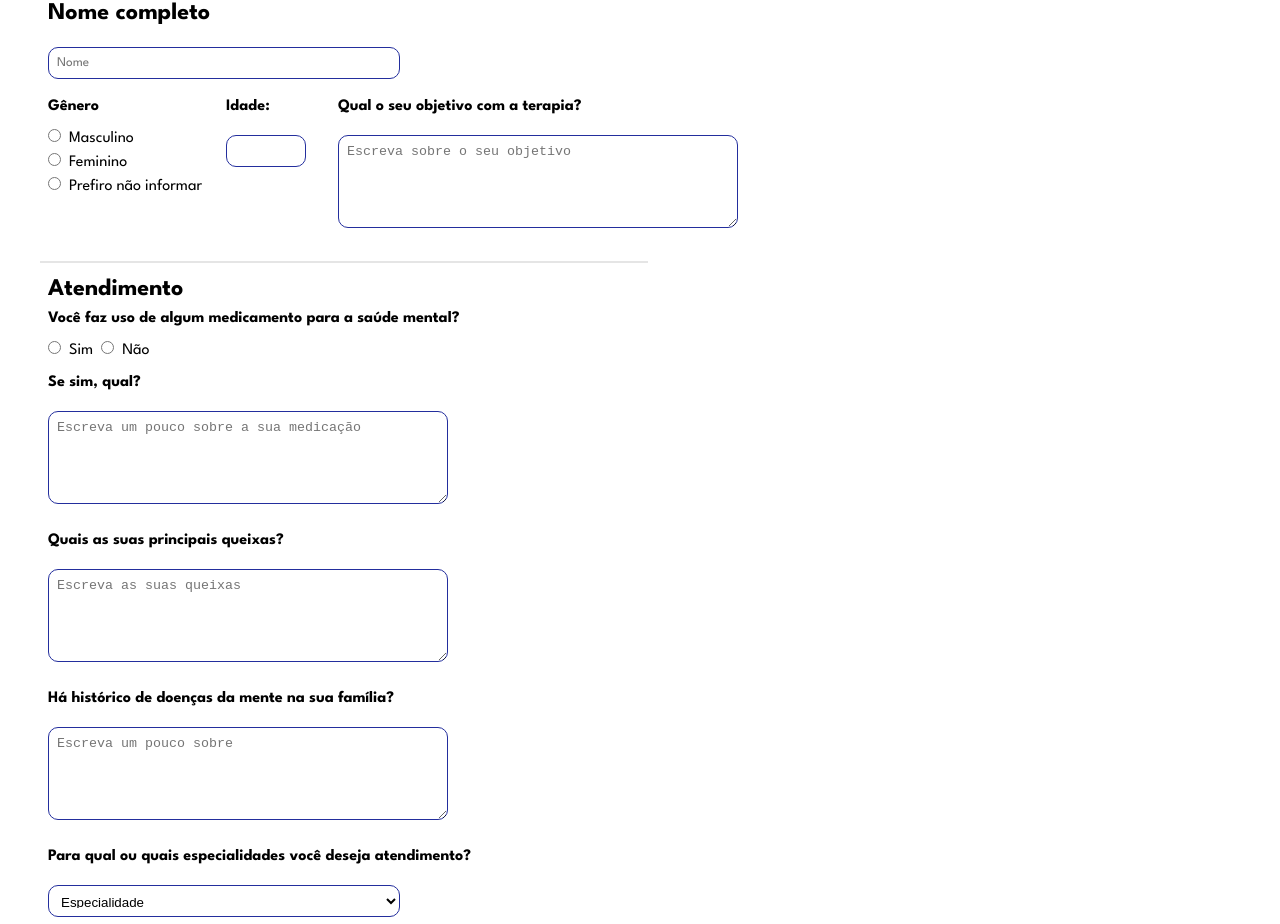
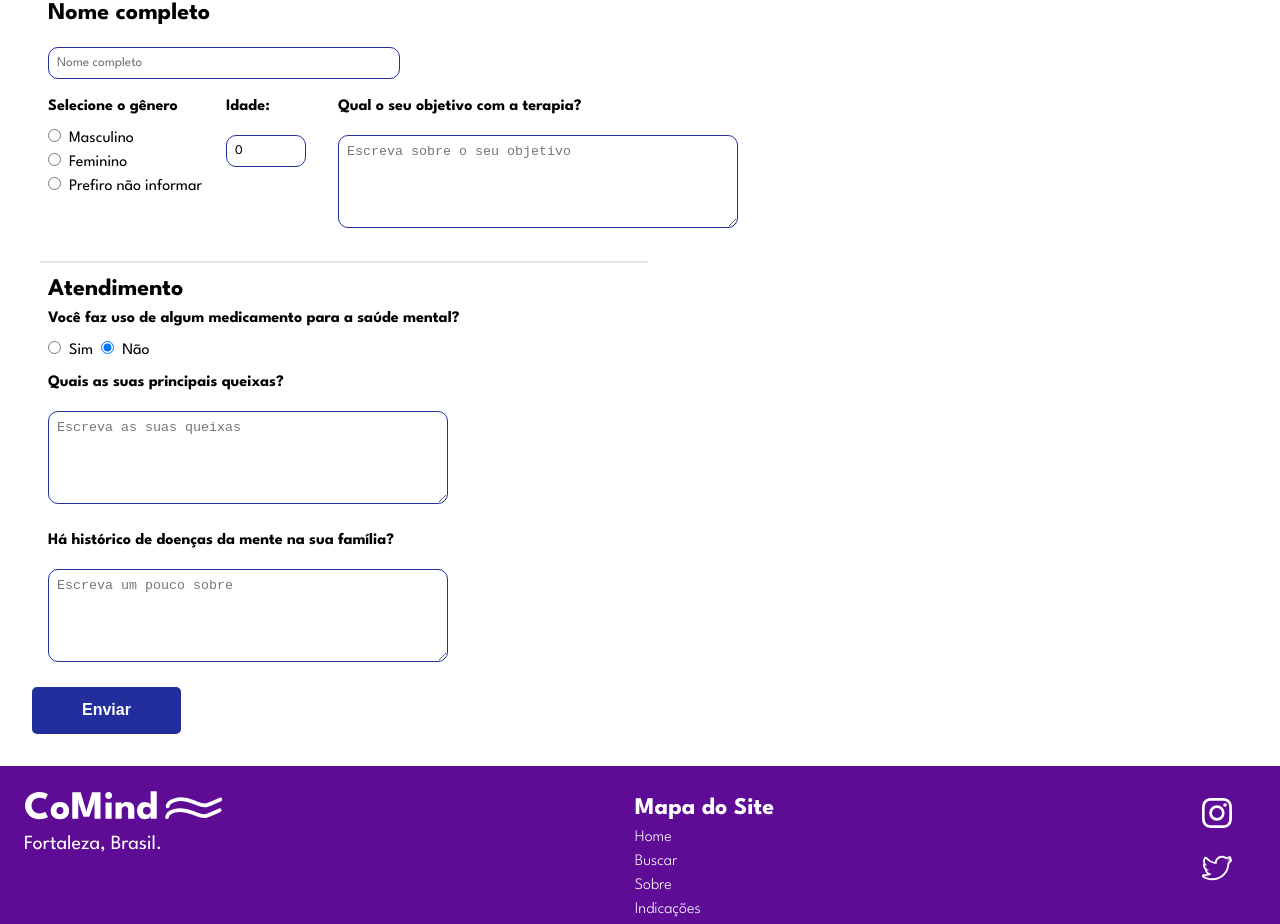
Before and after one commit to ingrydf12/coMind-Front, a React (Vite) app: page /form-pacient in a window 1280 px wide. Shown: the part 160-1084 px from the top of the page. Built offline with nearby package versions, Linux system fonts and the light colour scheme.

Commit message:
feat: register function (pacient)

```diff
--- a/src/pages/Forms/FormPacient.jsx
+++ b/src/pages/Forms/FormPacient.jsx
@@ -1,41 +1,78 @@
-import React from "react";
-import "./Forms.css"
+import React, { useState } from "react";
+import "./Forms.css";
 import Button from "../../components/Button/CustomButton";
+import authService from "../../api/authValidation";
+import { useNavigate, useLocation } from 'react-router-dom';
 
 const FormPacient = () => {
+    const navigate = useNavigate();
+    const { state } = useLocation();
+
+    const [form, setForm] = useState({
+      nomeCompleto: '',
+      genero: '',
+      idade: 0,
+      principaisQueixas: '',
+      usoDeMedicamentos: 'NAO',
+      objetivoDaTerapia: '',
+      historicoFamiliar: ''
+    });
+
+    const handleChange = (e) => {
+      const { name, value, type } = e.target;
+      const finalValue = type === 'number' ? parseInt(value) : value;
+      setForm({ ...form, [name]: finalValue });
+    };
+
+    const handleSubmit = async (e) => {
+      e.preventDefault();
+      const { confirmarSenha, ...dados } = state;
+
+      try {
+        await authService.register({
+          ...dados,
+          ...form,
+        });
+        alert("Cadastro realizado com sucesso!");
+        navigate('/login');
+      } catch (error) {
+        alert("Erro ao cadastrar: " + error.message);
+      }
+    };
+
     return(
-        <form className="form-style">
+        <form className="form-style" onSubmit={handleSubmit}>
             <h1>Preencha com suas informações</h1>
             {/* Informações Pessoais */}
             <div>
                 <div className="personal">
                     <div>
-                        <label className="main-title" for="name">Nome completo</label>
-                        <input className="type-large" type="text" id="name" name="name" placeholder="Nome" required />
+                        <label className="main-title" htmlFor="nomeCompleto">Nome completo</label>
+                        <input className="type-large" type="text" onChange={handleChange} id="nomeCompleto" name="nomeCompleto" value={form.nomeCompleto} placeholder="Nome completo" required />
                     </div>
                 </div>
 
                 <div className="personal">
                     <fieldset className="fieldset-form">
-                        <legend>Gênero</legend>
-                        <input type="radio" id="masculine" name="gender" required />
-                        <label for="masculine">Masculino</label>
+                        <legend>Selecione o gênero</legend>
+                        <input type="radio" id="masculine" onChange={handleChange} value="MASCULINO" name="genero" required />
+                        <label htmlFor="masculine">Masculino</label>
                         <br />
-                        <input type="radio" id="feminine" name="gender" required />
-                        <label for="feminine">Feminino</label>
+                        <input type="radio" value="FEMININO" id="feminine" name="genero" onChange={handleChange} required />
+                        <label htmlFor="feminine">Feminino</label>
                         <br />
-                        <input type="radio" id="not-inform" name="gender" required />
-                        <label for="not-inform">Prefiro não informar</label>
+                        <input type="radio" value="NAO_INFORMADO" id="not-inform" name="genero" onChange={handleChange} required />
+                        <label htmlFor="not-inform">Prefiro não informar</label>
                     </fieldset>
 
                     <div>
-                        <label className="sub-title" for="age">Idade:</label>
-                        <input className="type-short" type="number" id="age" name="age" required />
+                        <label className="sub-title" htmlFor="idade">Idade:</label>
+                        <input className="type-short" onChange={handleChange} value={form.idade} type="number" id="idade" name="idade" min="0" required />
                     </div>
 
                     <div>
-                        <label className="sub-title" for="objectives">Qual o seu objetivo com a terapia?</label>
-                        <textarea className="textarea-form" id="objectives" name="objectives" placeholder="Escreva sobre o seu objetivo" rows="5" cols="30" required />
+                        <label className="sub-title" htmlFor="objetivoDaTerapia">Qual o seu objetivo com a terapia?</label>
+                        <textarea className="textarea-form" onChange={handleChange} value={form.objetivoDaTerapia} id="objetivoDaTerapia" name="objetivoDaTerapia" placeholder="Escreva sobre o seu objetivo" rows="5" cols="30" required />
                     </div>
                 </div>
             </div>
@@ -49,46 +86,27 @@ const FormPacient = () => {
                 <label className="main-title">Atendimento</label>
                 <div className="service">
                     <div>
-                        <fildset className="fieldset-form">
+                        <fieldset className="fieldset-form">
                             <legend>Você faz uso de algum medicamento para a saúde mental?</legend>
-                            <input type="radio" id="yes" name="medicines" required />
-                            <label for="yes">Sim</label>
-                            <input type="radio" id="no" name="medicines" required />
-                            <label for="no">Não</label>
-                        </fildset>
+                            <input type="radio" id="yes" name="usoDeMedicamentos" value="SIM" onChange={handleChange} checked={form.usoDeMedicamentos === 'SIM'} required />
+                            <label htmlFor="yes">Sim</label>
+                            <input type="radio" id="no" name="usoDeMedicamentos" value="NAO" onChange={handleChange} checked={form.usoDeMedicamentos === 'NAO'} required />
+                            <label htmlFor="no">Não</label>
+                        </fieldset>
 
                         <div>
-                            <label className="sub-title" for="medicines-yes">Se sim, qual?</label>
-                            <textarea className="textarea-form" id="medicines-yes" name="medicines-yes" placeholder="Escreva um pouco sobre a sua medicação" rows="5" cols="30" />
+                            <label className="sub-title" htmlFor="principaisQueixas">Quais as suas principais queixas?</label>
+                            <textarea className="textarea-form" onChange={handleChange} value={form.principaisQueixas} id="principaisQueixas" name="principaisQueixas" placeholder="Escreva as suas queixas" rows="5" cols="30" required />
                         </div>
 
                         <div>
-                            <label className="sub-title" for="medicines-yes">Quais as suas principais queixas?</label>
-                            <textarea className="textarea-form" id="complaints" name="complaints" placeholder="Escreva as suas queixas" rows="5" cols="30" required />
-                        </div>
-
-                        <div>
-                            <label className="sub-title" for="medicines-yes">Há histórico de doenças da mente na sua família?</label>
-                            <textarea className="textarea-form" id="historical" name="historical" placeholder="Escreva um pouco sobre" rows="5" cols="30" required />
-                        </div>
-
-                        <div>
-                            <label className="sub-title" for="espec">Para qual ou quais especialidades você deseja atendimento?</label>
-                            <select className="type-large" id="espec" name="espec" required>
-                                <option value="" selected disabled hidden>Especialidade</option>
-                                <option value="anxiety">Ansiedade</option>
-                                <option value="depression">Depressão</option>
-                            </select>
-                            <div>
-                            {/* Caixinhas de especialidade vem aqui */}
-                            </div>
+                            <label className="sub-title" htmlFor="historicoFamiliar">Há histórico de doenças da mente na sua família?</label>
+                            <textarea className="textarea-form" onChange={handleChange} value={form.historicoFamiliar} id="historicoFamiliar" name="historicoFamiliar" placeholder="Escreva um pouco sobre" rows="5" cols="30" required />
                         </div>
                     </div>
                 </div>
-
             </div>
 
-        {/* MARK: - Precisa verificar o submit do formulario de registro */}
             <div className="button-side">
                 <Button type="submit" className="classBtn-prim" buttonText="Enviar" isOutlined={false}/>
             </div>
```
